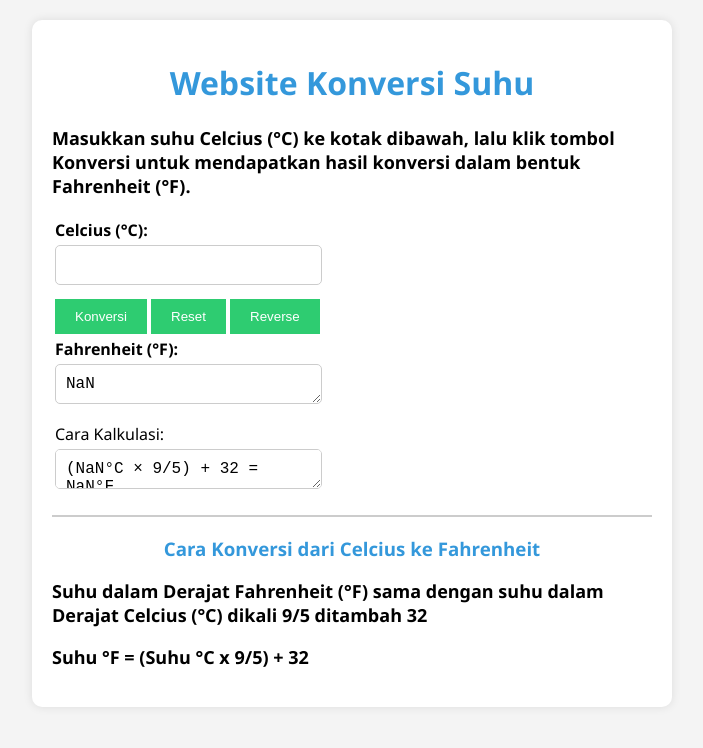
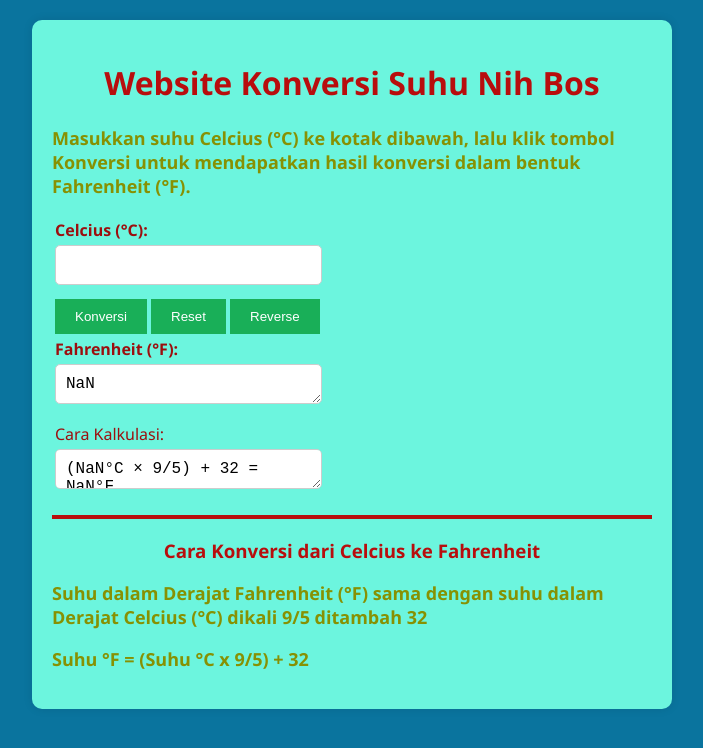
Before and after one commit to revou-fundamental-course/5-feb-24-kingahmadr, a plain HTML site: page index.html in a window 1280 px wide. Both pictures are taken after a click on the button "Konversi". Shown: the whole page, without its empty margins (288-991 px from the left). Drawn offline with Linux system fonts and the light colour scheme.

Commit message:
website konversi suhu

```diff
--- a/css/style.css
+++ b/css/style.css
@@ -1,13 +1,13 @@
 body {
     font-family: 'Segoe UI', Tahoma, Geneva, Verdana, sans-serif;
-    background-color: #f4f4f4;
-    color: black;
+    background-color: #0a749e;
+    color: rgb(156, 14, 14);
     margin: 0;
     padding: 0;
 }
 
 .container {
-    background-color: #ffffff;
+    background-color: #6cf5de;
     margin: 20px auto;
     padding: 20px;
     width: 80%;
@@ -18,12 +18,12 @@ body {
 
 h1, h3 {
     text-align: center;
-    color: #3498db;
+    color: #b80d0d;
 }
 
 p {
     font-size: 18px;
-    color: black;
+    color: rgb(135, 145, 3);
 }
 
 input[type="text"],
@@ -37,7 +37,7 @@ textarea {
 }
 
 .btn {
-    background-color: #2ecc71;
+    background-color: #19af58;
     color: white;
     border: none;
     padding: 10px 20px;
@@ -54,5 +54,5 @@ label {
 }
 
 hr {
-    border: 1px solid #ccc;
+    border: 2px solid #b80d0d;
 }
--- a/index.html
+++ b/index.html
@@ -10,8 +10,8 @@
 
 <body>
     <div class="container">
-        <h1>Website Konversi Suhu</h1>
-        <p><label for="paragraf-1">Masukkan suhu Celcius (°C) ke kotak dibawah, lalu klik tombol Konversi untuk mendapatkan hasil konversi dalam bentuk Fahrenheit (°F).</label></p>
+        <h1>Website Konversi Suhu Nih Bos</h1>
+        <p><label for="p1">Masukkan suhu Celcius (°C) ke kotak dibawah, lalu klik tombol Konversi untuk mendapatkan hasil konversi dalam bentuk Fahrenheit (°F).</label></p>
         <form name="form-konversi">
             <table class="konversi">
                 <tbody>
@@ -19,7 +19,7 @@
                         <td colspan="2"><label for="celcius">Celcius (°C):</label></td>
                     </tr>
                     <tr>
-                        <td><input type="text" id="angka_input" class="intext" autofocus tabindex="1"></td>
+                        <td><input type="text" id="input_number" class="intext" autofocus tabindex="1"></td>
                     </tr>
                     <tr>
                         <td colspan="2">
@@ -44,8 +44,8 @@
             </table>
         </form><hr>
         <h3><label for="h3">Cara Konversi dari Celcius ke Fahrenheit</label></h3>
-        <p><label for="paragraf-2">Suhu dalam Derajat Fahrenheit (°F) sama dengan suhu dalam Derajat Celcius (°C) dikali 9/5 ditambah 32</label></p>
-        <p><label for="paragraf-3">Suhu °F = (Suhu °C x 9/5) + 32</label></p>
+        <p><label for="p2">Suhu dalam Derajat Fahrenheit (°F) sama dengan suhu dalam Derajat Celcius (°C) dikali 9/5 ditambah 32</label></p>
+        <p><label for="p3">Suhu °F = (Suhu °C x 9/5) + 32</label></p>
     </div>
     <script src="js/script.js"></script>
 </body>
--- a/js/script.js
+++ b/js/script.js
@@ -8,23 +8,23 @@ function toggleKonversi() {
     label.textContent = isCelsiusToFarhenheit ? 'Fahrenheit (°F):' : 'Celcius (°C):';
     var label = document.querySelector('label[for=h3]');
     label.textContent = isCelsiusToFarhenheit ? 'Cara Konversi dari Celcius ke Fahrenheit' : 'Cara Konversi dari Fahrenheit ke Celcius';
-    var label = document.querySelector('label[for=paragraf-1]');
+    var label = document.querySelector('label[for=p1]');
     label.textContent = isCelsiusToFarhenheit ? 'Masukkan suhu Celcius (°C) ke kotak dibawah, lalu klik tombol Konversi untuk mendapatkan hasil konversi dalam bentuk Fahrenheit (°F).' : 'Masukkan suhu Fahrenheit (°F) ke kotak dibawah, lalu klik tombol Konversi untuk mendapatkan hasil konversi dalam bentuk Celcius (°C).';
-    var label = document.querySelector('label[for=paragraf-2]');
+    var label = document.querySelector('label[for=p2]');
     label.textContent = isCelsiusToFarhenheit ? 'Suhu dalam Derajat Fahrenheit (°F) sama dengan suhu dalam Derajat Celcius (°C) dikali 9/5 ditambah 32' : 'Suhu dalam Derajat Celcius (°C) sama dengan suhu dalam Derajat Fahrenheit (°F) dikurangi 32 dikali 5/9';
-    var label = document.querySelector('label[for=paragraf-3]');
+    var label = document.querySelector('label[for=p3]');
     label.textContent = isCelsiusToFarhenheit ? 'Suhu °F = (Suhu °C x 9/5) + 32' : 'Suhu °C = (Suhu °F - 32) x 5/9';
     reset();
 }
 
 function konversi() {
-    var input = document.getElementById("angka_input").value;
+    var input = document.getElementById("input_number").value;
 
     if (isNaN(input)) {
-        document.getElementById("angka_input");
+        document.getElementById("input_number");
         return;
     } else {
-        document.getElementById("angka_input");
+        document.getElementById("input_number");
     }
 
     var inputRounded = parseFloat(input);
```
Also changed, not shown: page.html (added, +12 -0 lines), 1 other file.
